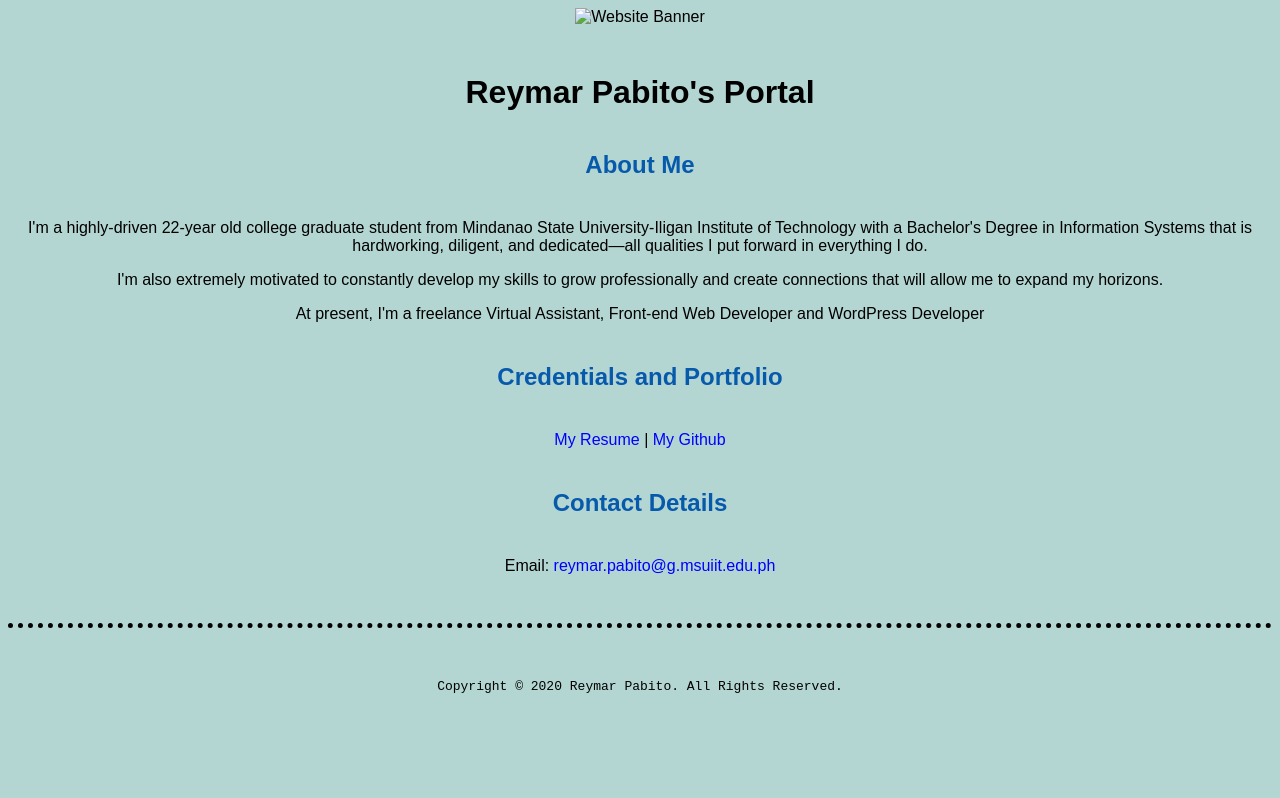
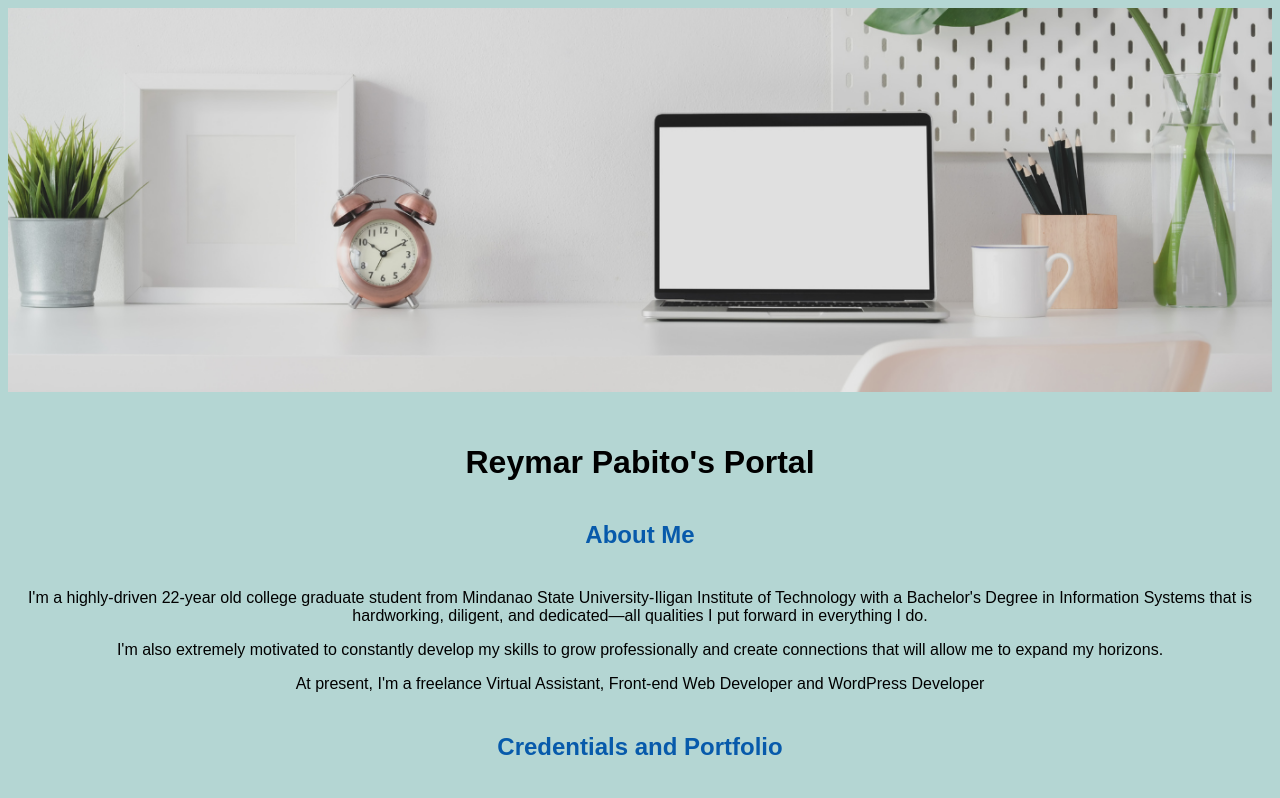
Before and after one commit to reymar143/reymar143.github.io, a plain HTML site: page index.html in a window 1280 px wide. Shown: the top 798 px of the page. Drawn offline with Linux system fonts and the light colour scheme.

Commit message:
Update index.html

```diff
--- a/index.html
+++ b/index.html
@@ -11,7 +11,7 @@
 		<link rel="shortcut icon" href="favicon.ico" type="image/x-icon"/>
 	</head>
 	<body>
-		<img src="banners/Clean Work Place LinkedIn.png" width="100%" alt="Website Banner">
+		<img src="images/Clean Work Place LinkedIn.png" width="100%" alt="Website Banner">
 		<header>
 			<h1>Reymar Pabito's Portal</h1>
 		</header>
```
